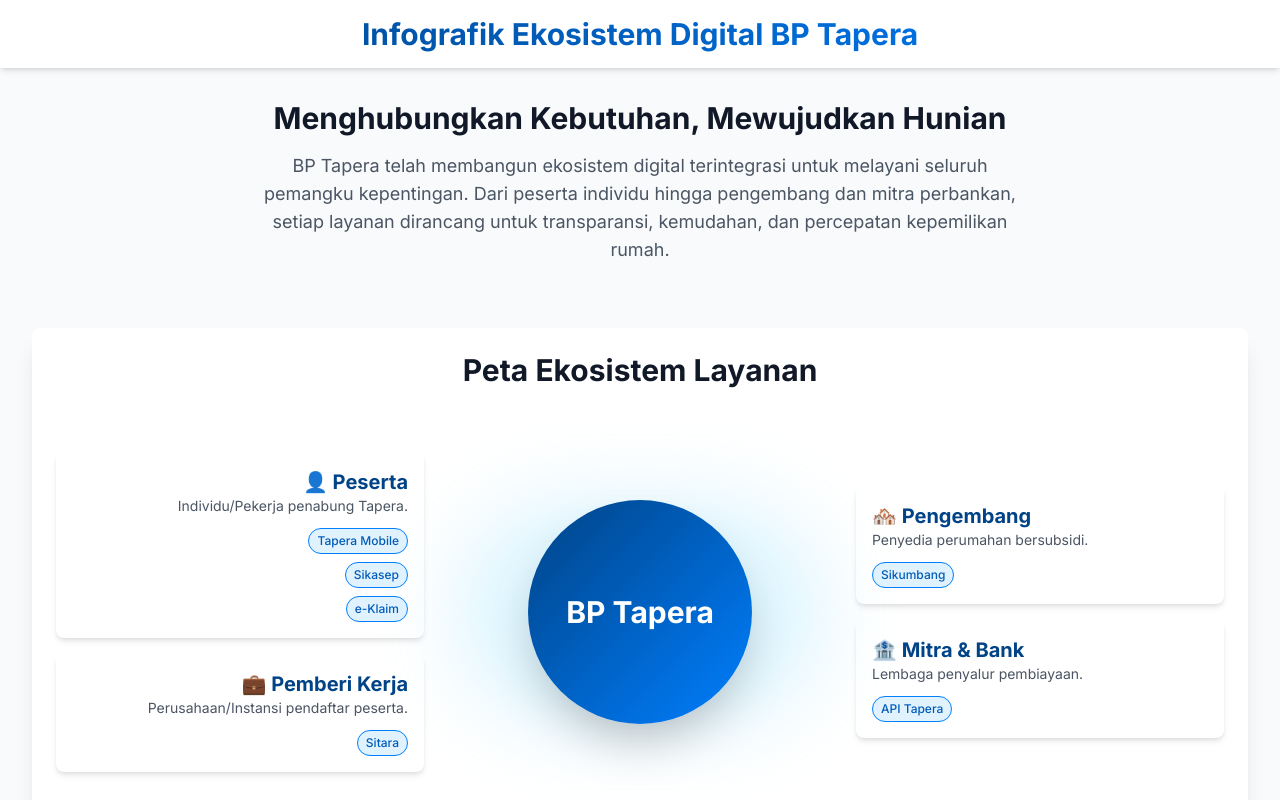
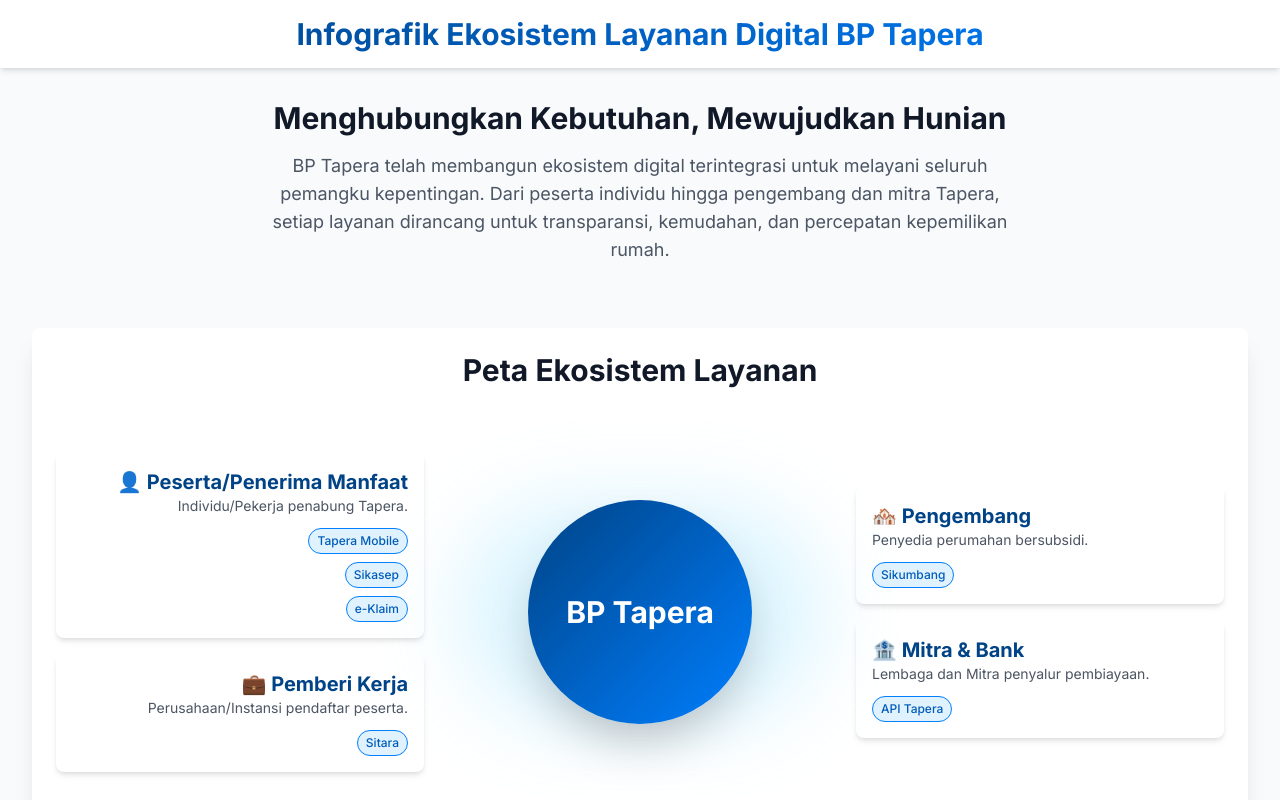
Before and after one commit to agungalvian/agungalvian.github.io, a plain HTML site: page sld.html in a window 1280 px wide. Shown: the top 800 px of the page. Drawn offline with nearby package versions, Linux system fonts and the light colour scheme.

Commit message:
Update sld.html

```diff
--- a/sld.html
+++ b/sld.html
@@ -3,7 +3,7 @@
 <head>
     <meta charset="UTF-8">
     <meta name="viewport" content="width=device-width, initial-scale=1.0">
-    <title>Infografik Ekosistem Digital BP Tapera</title>
+    <title>Infografik Ekosistem Layanan Digital BP Tapera</title>
     <script src="https://cdn.tailwindcss.com"></script>
     <script src="https://cdn.jsdelivr.net/npm/chart.js"></script>
     <link href="https://fonts.googleapis.com/css2?family=Inter:wght@400;500;600;700&display=swap" rel="stylesheet">
@@ -56,7 +56,7 @@
     <header class="bg-white shadow-md sticky top-0 z-50">
         <nav class="max-w-7xl mx-auto px-4 sm:px-6 lg:px-8 py-4">
             <h1 class="text-2xl md:text-3xl font-bold text-center text-transparent bg-clip-text bg-gradient-to-r from-[#004386] to-[#007FFF]">
-                Infografik Ekosistem Digital BP Tapera
+                Infografik Ekosistem Layanan Digital BP Tapera
             </h1>
         </nav>
     </header>
@@ -66,7 +66,7 @@
         <section id="intro" class="text-center">
             <h2 class="text-3xl font-bold text-gray-900 mb-4">Menghubungkan Kebutuhan, Mewujudkan Hunian</h2>
             <p class="text-lg text-gray-600 max-w-3xl mx-auto">
-                BP Tapera telah membangun ekosistem digital terintegrasi untuk melayani seluruh pemangku kepentingan. Dari peserta individu hingga pengembang dan mitra perbankan, setiap layanan dirancang untuk transparansi, kemudahan, dan percepatan kepemilikan rumah.
+                BP Tapera telah membangun ekosistem digital terintegrasi untuk melayani seluruh pemangku kepentingan. Dari peserta individu hingga pengembang dan mitra Tapera, setiap layanan dirancang untuk transparansi, kemudahan, dan percepatan kepemilikan rumah.
             </p>
         </section>
 
@@ -77,7 +77,7 @@
 
                     <div class="space-y-4 flex flex-col items-end col-span-1">
                         <div class="stakeholder-card text-right w-full">
-                            <h3 class="font-bold text-xl text-[#004386]">👤 Peserta</h3>
+                            <h3 class="font-bold text-xl text-[#004386]">👤 Peserta/Penerima Manfaat</h3>
                             <p class="text-sm text-gray-600 mb-3">Individu/Pekerja penabung Tapera.</p>
                             <div class="flex flex-col items-end space-y-2">
                                 <span class="service-tag text-xs font-medium px-2 py-1 rounded-full">Tapera Mobile</span>
@@ -111,7 +111,7 @@
                         </div>
                         <div class="stakeholder-card text-left w-full">
                             <h3 class="font-bold text-xl text-[#004386]">🏦 Mitra & Bank</h3>
-                            <p class="text-sm text-gray-600 mb-3">Lembaga penyalur pembiayaan.</p>
+                            <p class="text-sm text-gray-600 mb-3">Lembaga dan Mitra penyalur pembiayaan.</p>
                             <div class="flex flex-col items-start space-y-2">
                                 <span class="service-tag text-xs font-medium px-2 py-1 rounded-full">API Tapera</span>
                             </div>
```
